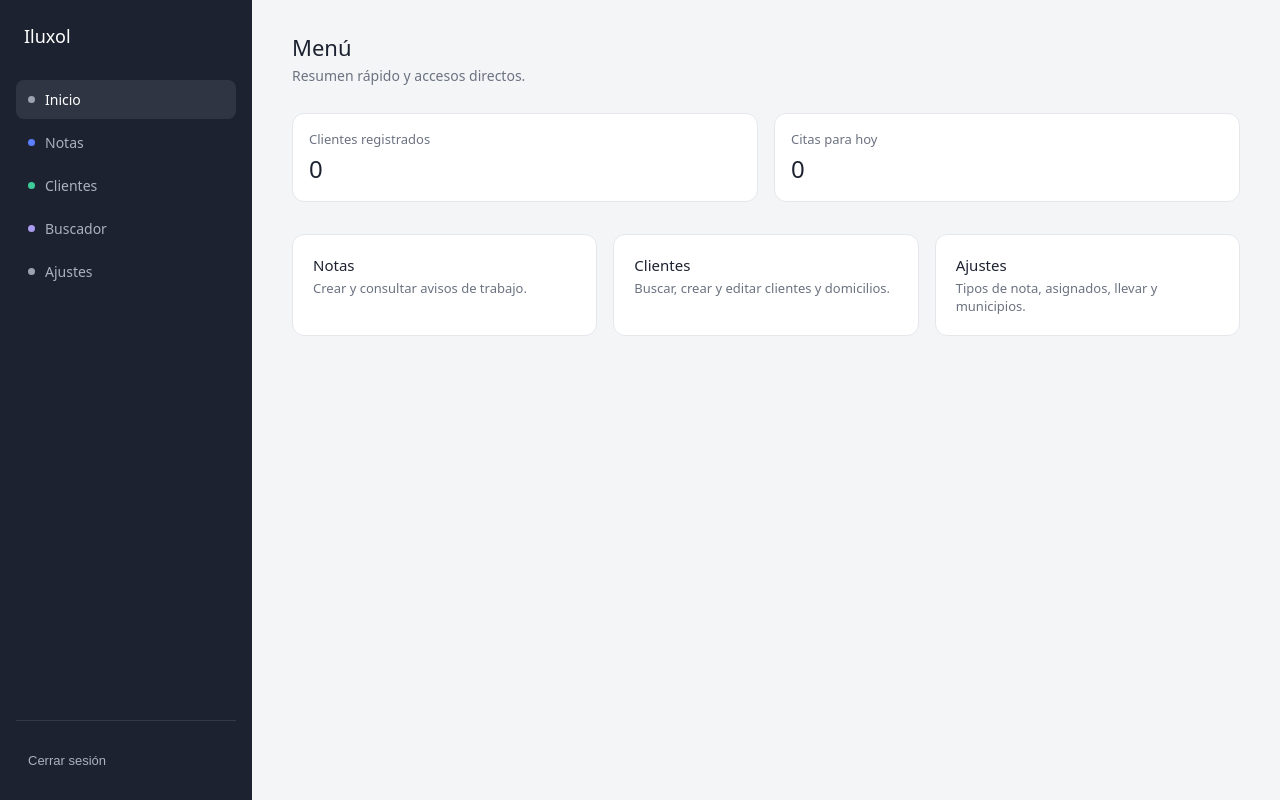
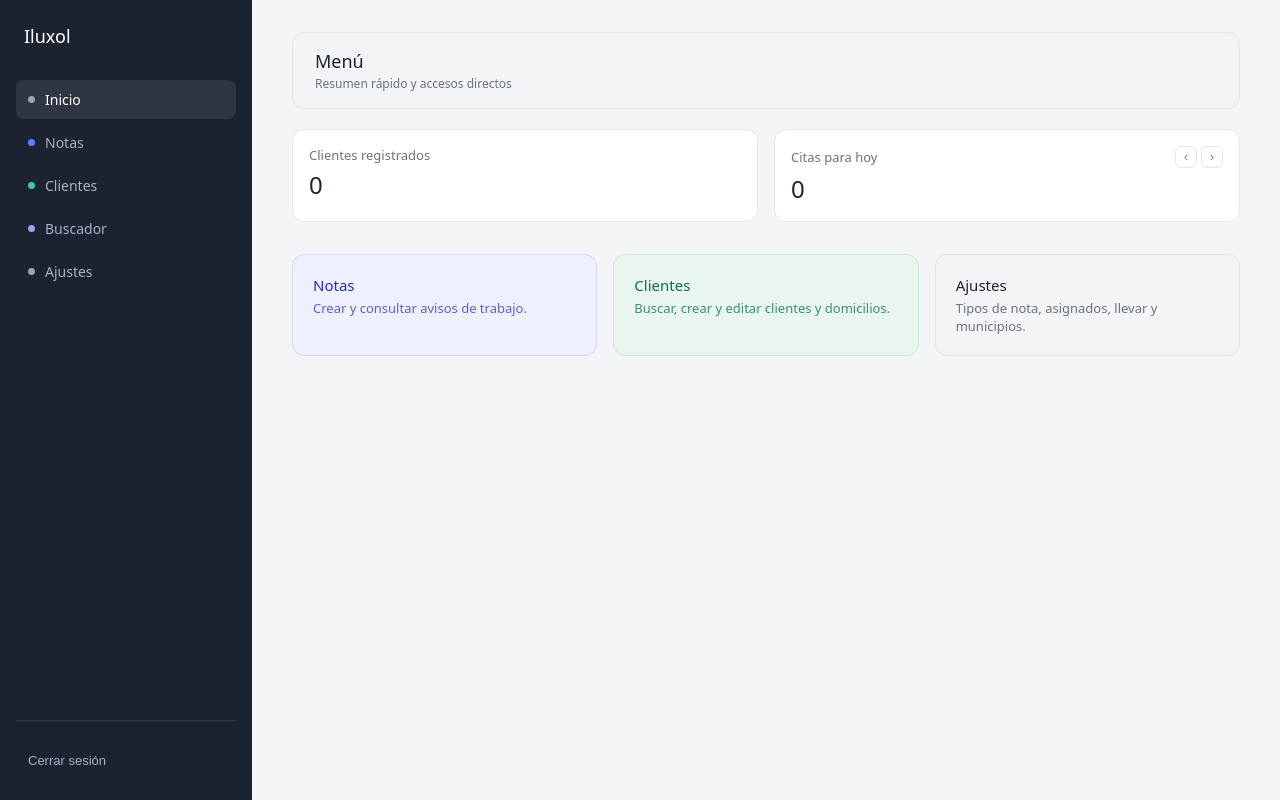
Before and after one commit to Ilufontes/app-iluxol, a Next.js app: page / in a window 1280 px wide. Built offline with nearby package versions, Linux system fonts and the light colour scheme; no server answers; the database is empty.

Commit message:
Update page.tsx

```diff
--- a/app/(app)/page.tsx
+++ b/app/(app)/page.tsx
@@ -1,5 +1,7 @@
 import Link from 'next/link'
 import { createClient } from '@/lib/supabase/server'
+import CabeceraSeccion, { coloresSeccion, type ColorSeccion } from '@/components/CabeceraSeccion'
+import TarjetaCitasDia from './TarjetaCitasDia'
 
 export default async function InicioPage() {
   const supabase = await createClient()
@@ -14,22 +16,17 @@ export default async function InicioPage() {
 
   return (
     <div>
-      <h1 style={{ fontSize: 22, fontWeight: 500, margin: '0 0 4px', color: '#1c2230' }}>
-        Menú
-      </h1>
-      <p style={{ fontSize: 14, color: '#6b7280', margin: '0 0 28px' }}>
-        Resumen rápido y accesos directos.
-      </p>
+      <CabeceraSeccion color="gris" titulo="Menú" subtitulo="Resumen rápido y accesos directos" />
 
       <div style={{ display: 'grid', gridTemplateColumns: 'repeat(auto-fit, minmax(160px, 1fr))', gap: 16, marginBottom: 32 }}>
         <Metrica etiqueta="Clientes registrados" valor={totalClientes ?? 0} />
-        <Metrica etiqueta="Citas para hoy" valor={totalNotasHoy ?? 0} />
+        <TarjetaCitasDia citasIniciales={totalNotasHoy ?? 0} />
       </div>
 
       <div style={{ display: 'grid', gridTemplateColumns: 'repeat(auto-fit, minmax(200px, 1fr))', gap: 16 }}>
-        <TarjetaAcceso href="/notas" titulo="Notas" descripcion="Crear y consultar avisos de trabajo." />
-        <TarjetaAcceso href="/clientes" titulo="Clientes" descripcion="Buscar, crear y editar clientes y domicilios." />
-        <TarjetaAcceso href="/ajustes" titulo="Ajustes" descripcion="Tipos de nota, asignados, llevar y municipios." />
+        <TarjetaAcceso href="/notas" titulo="Notas" descripcion="Crear y consultar avisos de trabajo." color="azul" />
+        <TarjetaAcceso href="/clientes" titulo="Clientes" descripcion="Buscar, crear y editar clientes y domicilios." color="verde" />
+        <TarjetaAcceso href="/ajustes" titulo="Ajustes" descripcion="Tipos de nota, asignados, llevar y municipios." color="gris" />
       </div>
     </div>
   )
@@ -44,22 +41,30 @@ function Metrica({ etiqueta, valor }: { etiqueta: string; valor: number }) {
   )
 }
 
-function TarjetaAcceso({ href, titulo, descripcion }: { href: string; titulo: string; descripcion: string }) {
+function TarjetaAcceso({
+  href, titulo, descripcion, color,
+}: {
+  href: string
+  titulo: string
+  descripcion: string
+  color: ColorSeccion
+}) {
+  const p = coloresSeccion(color)
   return (
     <Link
       href={href}
       style={{
         display: 'block',
-        background: '#ffffff',
+        background: p.fondo,
         borderRadius: 12,
         padding: '1.25rem',
-        border: '1px solid #e5e7eb',
+        border: `1px solid ${p.borde}`,
         textDecoration: 'none',
         color: 'inherit',
       }}
     >
-      <p style={{ fontSize: 15, fontWeight: 500, margin: '0 0 4px', color: '#1c2230' }}>{titulo}</p>
-      <p style={{ fontSize: 13, color: '#6b7280', margin: 0 }}>{descripcion}</p>
+      <p style={{ fontSize: 15, fontWeight: 500, margin: '0 0 4px', color: p.titulo }}>{titulo}</p>
+      <p style={{ fontSize: 13, margin: 0, color: p.subtitulo }}>{descripcion}</p>
     </Link>
   )
 }
```
